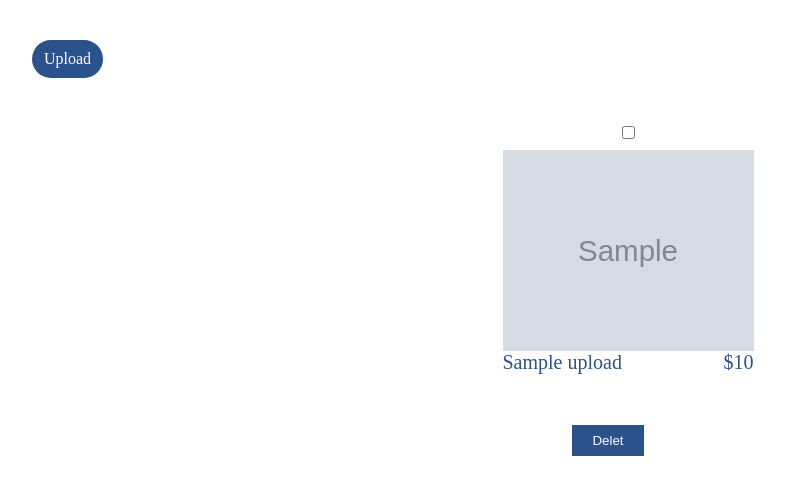
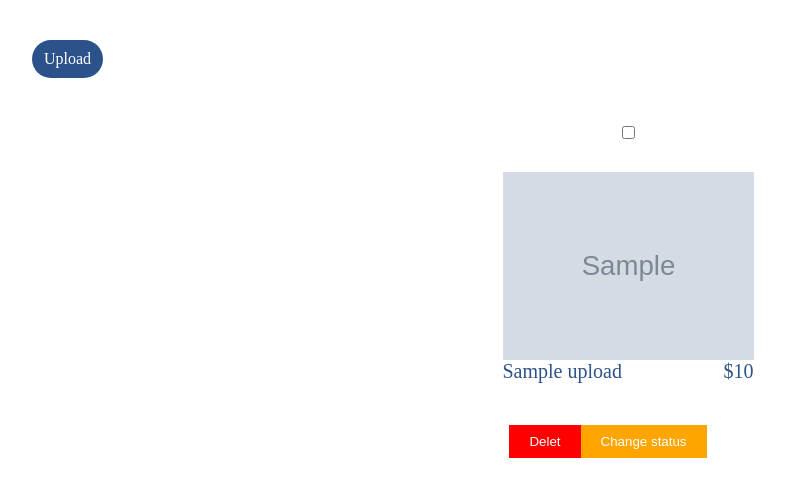
Before and after one commit to LukasErikss0n/webshop, a PHP site: page /admin-site/upload.php in a window 1280 px wide. Shown: the top 497 px of the page, without its empty margins (32-817 px from the left). Run offline with PHP 8.4, Linux system fonts and the light colour scheme; the visitor is signed in with stand-in values (Sample User, id 1); tables that the repository leaves empty or names only in its code hold one stand-in row (values such as "Sample post"); grey boxes marked "Sample" are stand-in pictures.

Commit message:
change status added

```diff
--- a/admin-site/file-upload.php
+++ b/admin-site/file-upload.php
@@ -8,6 +8,7 @@
         $description = $_POST['description'];
         $title = $_POST['title'];
         $price = $_POST['price'];
+        $status = $_POST['status'];
 
 
 
@@ -42,7 +43,7 @@
                     $fileDestination = 'uploads/' . $fileName;
                     move_uploaded_file($fileTempName, $fileDestination);
 
-                    $insertTitle = "insert into upload (user_id, file_name, description, title, price) values('$id', '$fileName', '$description', '$title', '$price')";
+                    $insertTitle = "insert into upload (user_id, file_name, description, title, price, status) values('$id', '$fileName', '$description', '$title', '$price', '$status')";
                     $appendTitle = mysqli_query($con, $insertTitle);
                     header("location:upload.php?upploadsuccess");
 
--- a/admin-site/product-info.js
+++ b/admin-site/product-info.js
@@ -2,6 +2,8 @@
 let infoSide = document.getElementsByClassName(".info-side");
 let link = document.getElementsByClassName(".info-side");
 let goBack = document.getElementsByClassName("go-back");
+
+//let uploadBtn = document.getElementById("#upload-btn");
 
 
 
@@ -9,6 +11,9 @@
   const element = productImgs[index];
   element.addEventListener("click", function(event) {
     event.target.parentElement.nextElementSibling.closest(".info-side").style.display = "flex";
+    //event.target.closest(`div`).style.display = "none"
+    document.body.style.overflow = "hidden"
+
   })
 
 }
@@ -18,14 +23,37 @@
 
   element.addEventListener("click", function(event){
     event.target.parentElement.style.display = "none";
+    document.body.style.overflow = "scroll"
+
   })
 }
 
+let choose = document.getElementById("btn-status")
+
+choose.addEventListener("click", function(event){
+ event.target.parentElement.nextElementSibling.style.display = "flex"
+})
+
+
+
+
+
 
 function askUser() {
+
   let checkboxes = document.querySelectorAll('input[name="del/status"]:checked');
-  let answer = confirm("Vill du ta bort?")
-  return answer
+
+
+  const element = document.activeElement;
+  //console.log(element)
+
+  if(element.classList.contains("btn")){
+    let answer = confirm("Vill du ta bort eller ändra status?")
+    return answer
+  }else{
+
+  }
+  //let checkboxes = document.querySelectorAll('input[name="del/status"]:checked');
 
 
 };
--- a/admin-site/product.css
+++ b/admin-site/product.css
@@ -23,8 +23,10 @@
 }*/
 
 .card-wrapper img{
-    height: 80%;
+    height: 251px; /*80%*/
+    width: 251px;
     object-fit: cover;
+    cursor: pointer;
 }
 
 .info-wrapper{
@@ -41,11 +43,12 @@
     display: none;
     position: absolute;
     width: 100%;
-    height: 100%;
+    height: 105%;
     background-color: #ffffff;
-
+    margin-top: -55px;
     justify-content: center;
     align-items: center;
+    margin-left: -142;
 }
 
 .info-card-wrapper{
@@ -55,7 +58,6 @@
 .product-info{
     display: flex;
     flex-direction: column;
-    justify-content: space-evenly;
     margin-left: 3vw;
     margin-bottom: 13vh;
 }
@@ -74,10 +76,20 @@
 }
 
 button{
-    padding: 8px 20px;
-    background-color: #2c528b;
     color: white;
     border: none;
+
+    padding: 9px 20px;
+    cursor: pointer;
+    background-color: #2c528b;
+}
+
+#btn{
+    background-color: red;
+}
+
+#btn-status{
+    background-color: orange;
 }
 
 button:hover{
@@ -85,5 +97,36 @@
 }
 
 .info-card-img{
-    width: 250px;
+    width: 251px;
+    height: 251px;
 }
+
+.return{
+    background-color: black;
+    width: 6%;
+    text-align: center;
+}
+
+#btn-activ-hidden{
+    display: none;
+    justify-content: center;
+
+
+}
+
+
+
+.Active{
+    background-color: greenyellow;
+}
+
+.Hidden{
+    background-color: orange;
+}
+
+.status{
+    color: white;
+    padding: 2px 4px;
+    text-align: center;
+
+}
--- a/admin-site/style.css
+++ b/admin-site/style.css
@@ -68,9 +68,12 @@
     background-color: #2c528b;
     text-decoration: none;
     color: white;
-    margin-top: 5vh;
+    margin-top: -97vh;
     margin-left: 5vw;
+
 }
+
+
 
 .go-back:hover{
     cursor: pointer;
--- a/admin-site/upload.php
+++ b/admin-site/upload.php
@@ -10,7 +10,7 @@
 </head>
 
     <body>
-        <a href="logdin.php" class="go-back margin-top" >Upload</a>
+        <a href="logdin.php" id="upload-btn" class="go-back margin-top" >Upload</a>
 
 
         <div class="gallary">
@@ -24,7 +24,7 @@
 
             if (isset($_SESSION['user_id'])) {
                 $sesion = $_SESSION['user_id'];
-                $grab_data = "SELECT id, user_id, file_name, description, title, price  from upload ";
+                $grab_data = "SELECT id, user_id, file_name, description, title, price, status  from upload ";
                 //WHERE user_id=$sesion"
                 $result = $con->query($grab_data);
 
@@ -38,13 +38,15 @@
                     $dsc = $obj['description'];
                     $title = $obj['title'];
                     $price = $obj['price'];
+                    $status = $obj['status'];
 
 
-                    $uppload = [$fileName => [$dsc, $title, $price, $id]];
+                    $uppload = [$fileName => [$dsc, $title, $price, $id, $status]];
 
-                    foreach ($uppload as $file => [$dsc, $title, $price, $id]) {
+                    foreach ($uppload as $file => [$dsc, $title, $price, $id, $status]) {
                         echo "<div class = 'card-wrapper' >";
                         echo "<input type='checkbox' name='del-status[]' class='checkbox' value='$id'>";
+                        echo "<p class = '$status status'>$status</p>";
                         echo "<img src = 'uploads/$file' alt = '$title' class = 'img-start-side'>";
 
                         echo "<div class = 'info-wrapper' >";
@@ -54,13 +56,14 @@
                         echo "</div>";
 
                         echo "<div class = 'info-side none' >";
-                        echo "<a class = 'go-back'>Go back</a>";
+                        echo "<a class = 'go-back return'>Go back</a>";
                         echo "<div class = 'info-card-wrapper' >";
                         echo "<img src = 'uploads/$file' alt = '$title' class = 'info-card-img'>";
                         echo "<div class = 'product-info' >";
                         echo "<h2>$title</h2>";
-                        echo "<p><span>Description:</span> $dsc</p>";
-                        echo "<p><span>Price:</span> $$price</p>";
+                        echo "<p> $$price</p>";
+                        echo "<p>Tax included</p>";
+
                         echo "<button>Add to cart</button>";
                         echo "</div>";
                         echo "</div>";
@@ -72,20 +75,26 @@
 
                 }
 
-                }//get information sent to status.php when button is presed using formaction
-
-
+                }
 
             }else{
-                echo "error";
+                echo "not loggd in";
             }
             $con->close();
             ?>
             </div>
              <div class="placment-btn">
-                <button id='btn'type= 'submit' name="del">Delet</button>
+                <button id='btn' class="btn" type= 'submit' name="del">Delet</button>
+                <button id='btn-status' type="" name="status">Change status</button>
              </div>
+            <!-- <div id= "btn-activ-hidden">
+                <form action="status.php" method="POST" enctype="multipart/form-data">
+                    <button  type="submit" name="active">Active</button>
+                    <button type="submit" name = "hidden" >Hidden</button>
+                </form>
+             </div>-->
             </form>
+
         </div>
         <script src="product-info.js"></script>
     </body>
```
Also changed, not shown: admin-site/change-status.css (added, +29 -0 lines), admin-site/change-status.php (added, +18 -0 lines), admin-site/file-css.css (+7 -0 lines), admin-site/logdin.php (+11 -0 lines), admin-site/status.php (+39 -0 lines), admin-site/uploads/daniel-romero-AgLMrojqjAM-unsplash.jpg (added), admin-site/uploads/revolt-p2WUEFGrAdA-unsplash.jpg (added).
